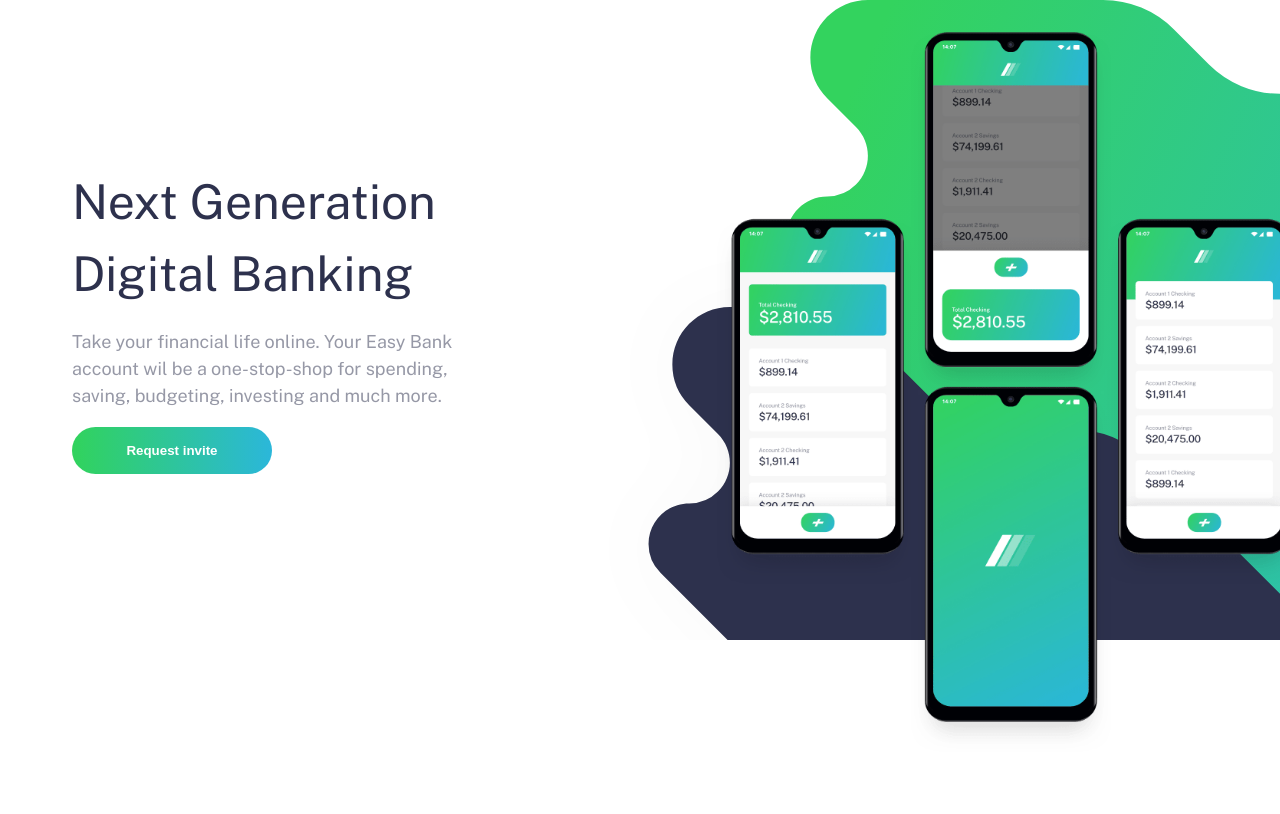
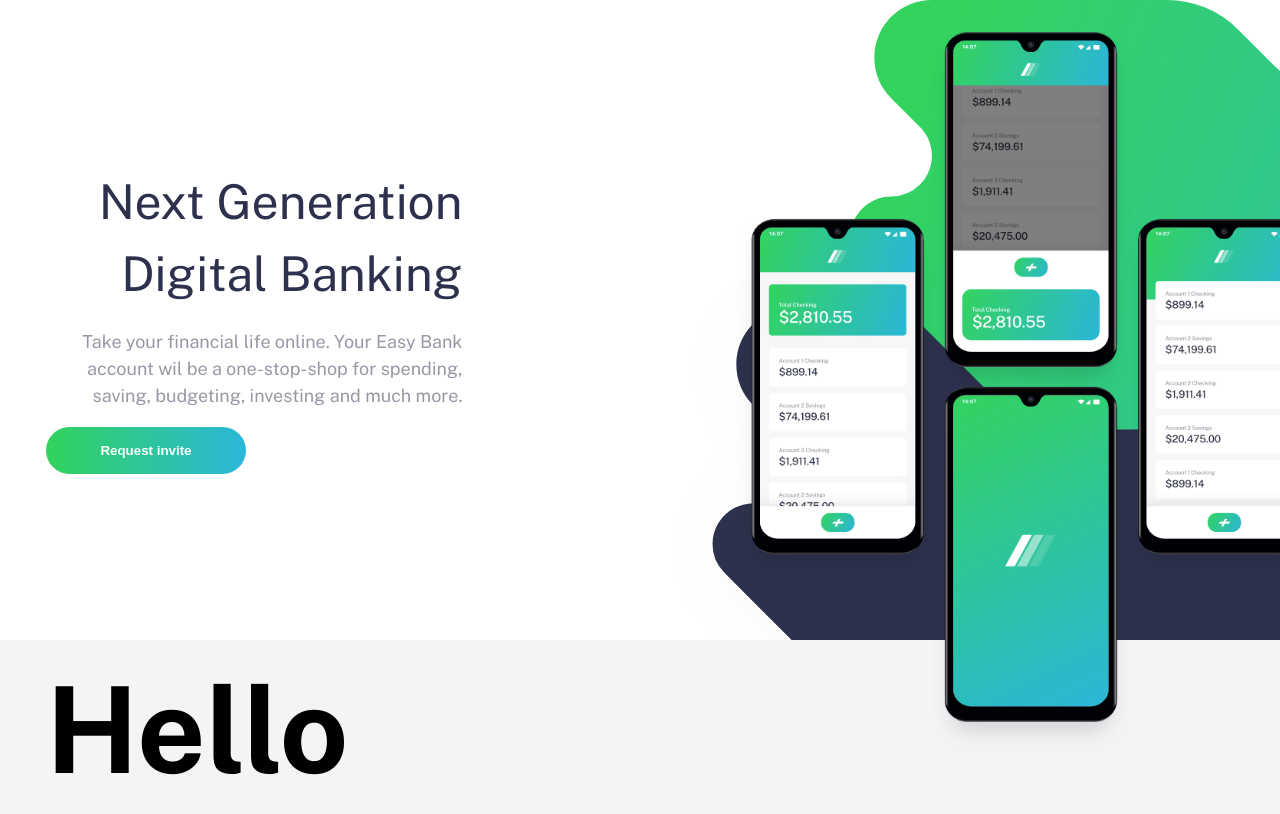
Before and after one commit to remcoj89/easy-bank, a Vue app: page / in a window 1280 px wide. Shown: the top 814 px of the page. Built offline with nearby package versions, Linux system fonts and the light colour scheme.

Commit message:
fixed overall styling and added section-usp

```diff
--- a/src/App.vue
+++ b/src/App.vue
@@ -7,7 +7,7 @@
 </template>
 
 <script>
-import Hero_Component from './components/hero.vue'
+import Hero_Component from './components/SectionHero.vue'
 
 export default {
   name: 'app-vue',
--- a/src/assets/main.scss
+++ b/src/assets/main.scss
@@ -4,4 +4,5 @@
 @import './scss/base/base';
 @import './scss/base/typograpy';
 @import './scss/layout/hero';
+@import './scss/layout/usp-section';
 @import './scss/components/buttons';
--- a/src/assets/scss/base/_base.scss
+++ b/src/assets/scss/base/_base.scss
@@ -1,6 +1,7 @@
 @import '../abstracts/mixins';
 
-body {
+.section__wrapper {
   max-width: 1440px;
   margin: 0 auto;
+  padding-left:4.6rem;
 }
--- a/src/assets/scss/layout/_hero.scss
+++ b/src/assets/scss/layout/_hero.scss
@@ -1,14 +1,29 @@
 @import '../abstracts/mixins';
 
+#hero{
+  position: relative;
+  height: 80vh;
+  width: 100vw;
+  text-align: end;
+  #hero__image{
+    width: 50%;
+    height: 100%;
+  }
+}
+
 .hero {
+  position: absolute;
+  top: 0;
+  left: 0;
+  right: 0;
+  width: 100%;
+  display: flex;
   height: 80vh;
-  display: flex;
 
   &__left {
     width: 45%;
     display: flex;
     align-items: center;
-    justify-content: center;
 
     .content {
       width: 75%;
@@ -40,6 +55,7 @@
     &--image {
       height: 100%;
       width: 100%;
+      overflow: visible;
     }
   }
   .overlay-image {
--- a/src/assets/scss/layout/_usp-section.scss
+++ b/src/assets/scss/layout/_usp-section.scss
@@ -0,0 +1,8 @@
+@import '../abstracts/variables';
+@import '../base/typograpy';
+
+#section-usp {
+  min-height: 50vh;
+  background: $color-neutral-light-Grayis-blue ;
+  font-size: 8rem;
+}
--- a/src/components/hero.vue
+++ b/src/components/SectionHero.vue
@@ -1,5 +1,7 @@
 <template>
-  <section class="hero">
+  <section id="hero">
+    <img id="hero__image" src="../assets/icons/bg-intro-desktop.svg" alt="hero-image" />
+  <div class="section__wrapper hero">
     <div class="hero__left">
       <div class="content">
         <h1 class="content--title">Next Generation <span>Digital Banking</span></h1>
@@ -11,9 +13,9 @@
       </div>
     </div>
     <div class="hero__right">
-      <img class="hero__right--image" src="../assets/icons/bg-intro-desktop.svg" alt="hero-image" />
       <img class="overlay-image" src="src/assets/images/image-mockups.png" alt="" />
     </div>
+  </div>
   </section>
 </template>
 
--- /dev/null
+++ b/src/components/SectionUsp.vue
@@ -0,0 +1,13 @@
+<template>
+  <section id="section-usp">
+    <div class="section__wrapper">
+    <h2>Hello</h2>
+  </div>
+  </section>
+</template>
+
+<script>
+  export default {
+    name: 'section-usp',
+  }
+</script>
--- a/src/views/HomeView.vue
+++ b/src/views/HomeView.vue
@@ -1,9 +1,16 @@
 <template>
-  <main></main>
+  <main>
+    <SectionUsp />
+  </main>
 </template>
 
 <script>
+import SectionUsp from '../components/SectionUsp.vue';
+
 export default {
-  name: 'home-view'
+  name: 'home-view',
+  components: {
+    SectionUsp,
+  }
 }
 </script>
```
